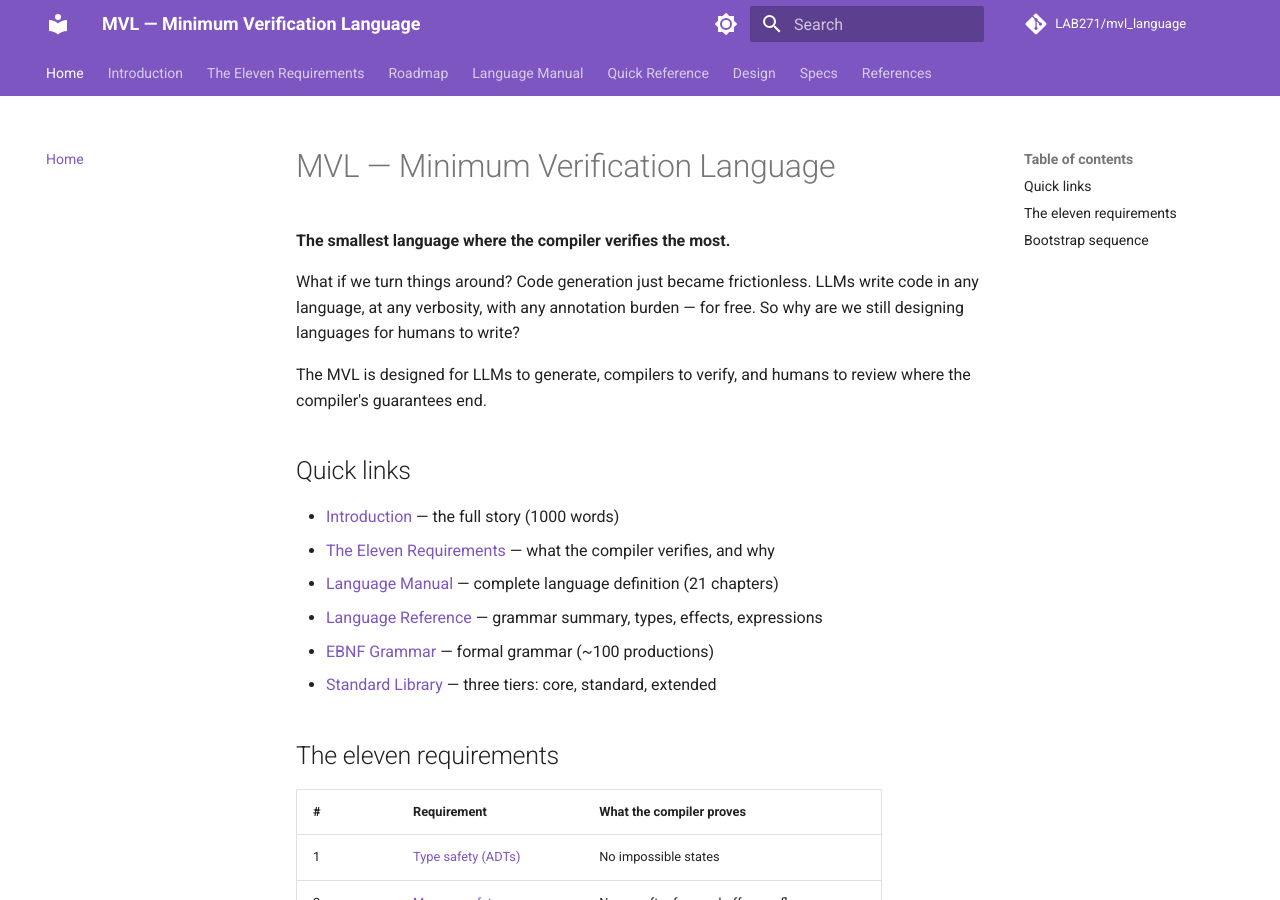
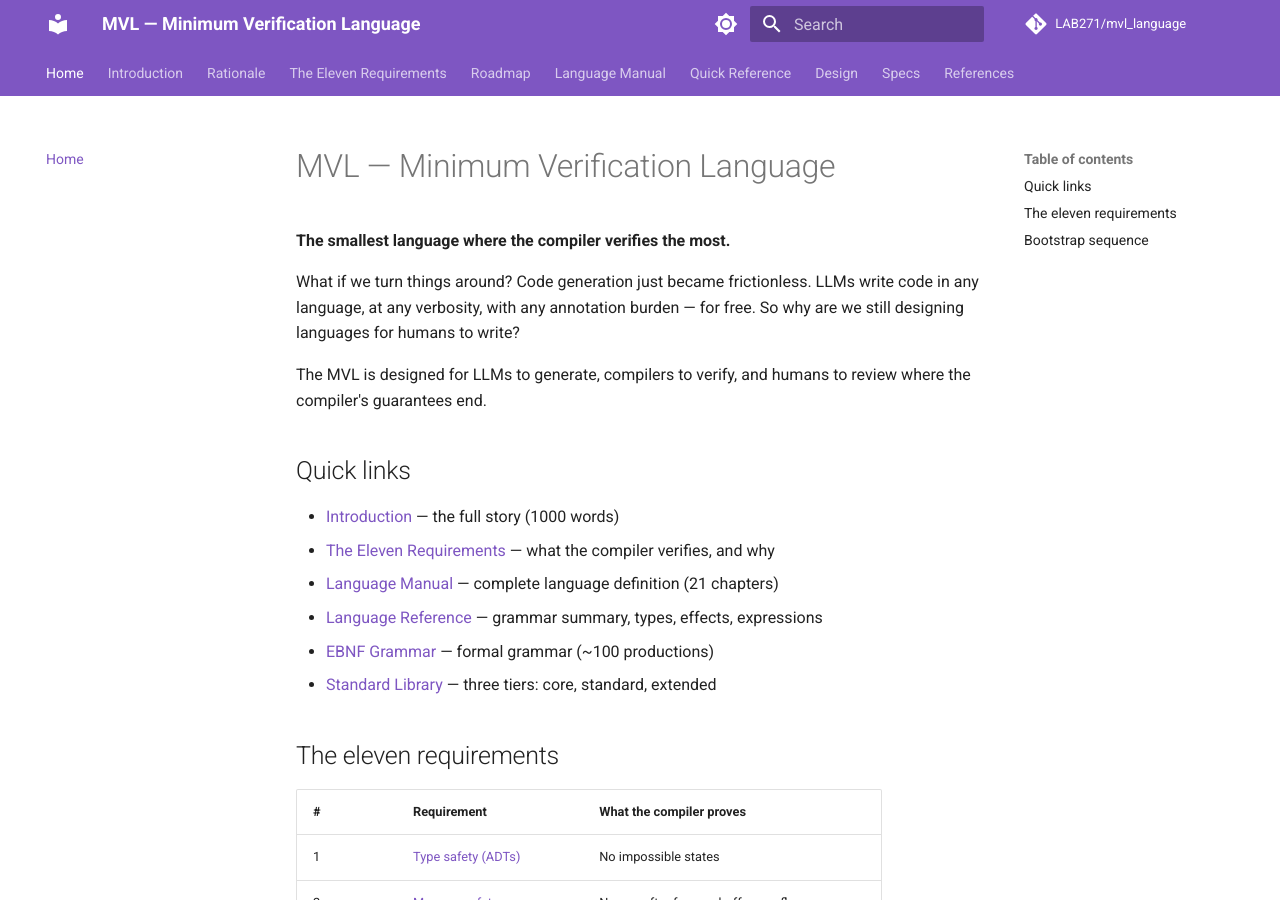
Before and after one commit to mvl-lang/mvl, an MkDocs documentation site: the page built from docs/index.md, in a window 1280 px wide and 900 px high. Built offline with MkDocs 1.6.1 and Material for MkDocs 9.7.7, drawn with Linux system fonts in a browser that asks for light colours; comment, search, counter and statistics services are not loaded.

Commit message:
docs: add mvl_rationale.md to nav between Introduction and Requirements
Co-Authored-By: Claude Sonnet 4.6 <noreply@anthropic.com>

```diff
--- a/mkdocs.yml
+++ b/mkdocs.yml
@@ -32,6 +32,7 @@ theme:
 nav:
   - Home: index.md
   - Introduction: introduction.md
+  - Rationale: mvl_rationale.md
   - The Eleven Requirements: requirements.md
   - Roadmap: roadmap.md
   - Language Manual:
```
